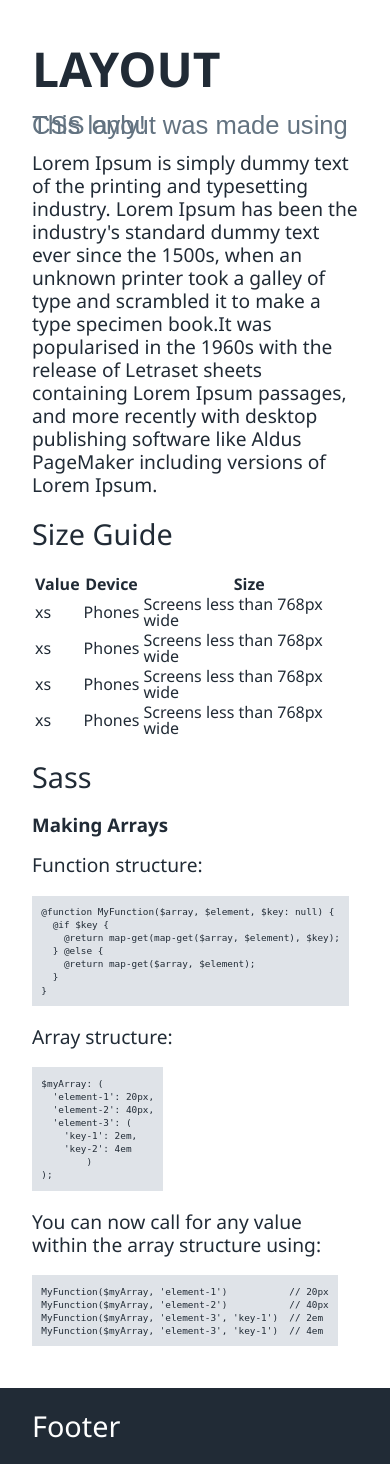
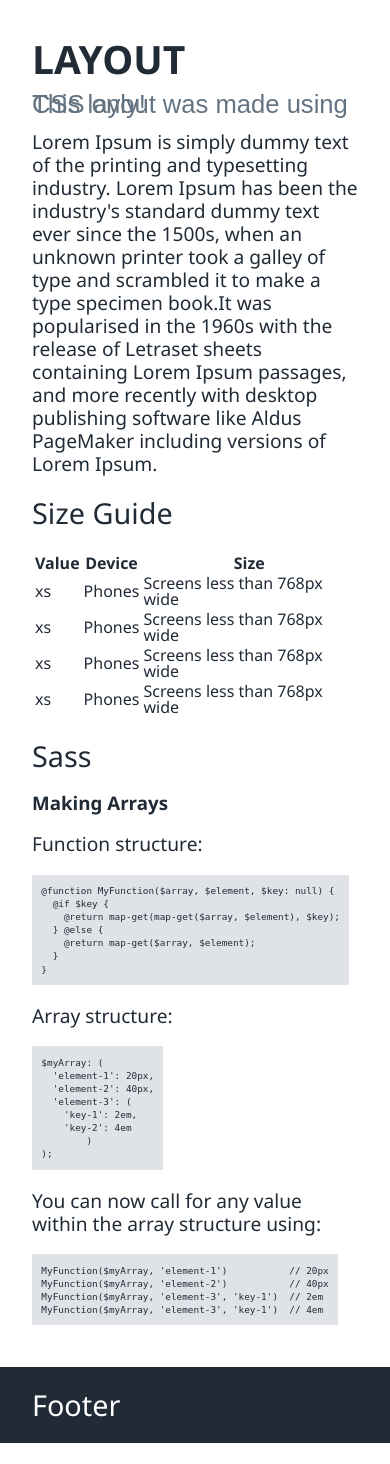
Before and after one commit to CasperMobit/LearnSite, a PHP site: page /modules/layout.php in a window 390 px wide. Shown: the part 67-1531 px from the top of the page. After the commit the page ends 1510 px from the top, so only its background shows below. Run offline with PHP 8.4, Linux system fonts and the light colour scheme.

Commit message:
Made adjustments to layout and responsiveness

```diff
--- a/components/header.html
+++ b/components/header.html
@@ -1,14 +1,14 @@
 <header>
 	<nav class="row">
-		<div class="col-3"></div>
-		<div class="col-6 content">
+		<div class="col-2"></div>
+		<div class="col-8 content">
 			<a href="#" class="btn" id="HamBrgBtn">@</a>
 			<a href="./javascript.php" class="btn">JavaScript</a>
 			<a href="./layout.php" class="btn">Layout</a>
 			<a href="./index.php" class="btn">Home</a>
 			<a href="./index.php" id="Logo">LearnSite</a>
 		</div>
-		<div class="col-3"></div>
+		<div class="col-2"></div>
 	</nav>
 </header>
 
--- a/css/_responsive.scss
+++ b/css/_responsive.scss
@@ -35,6 +35,6 @@
 	.col-6 {width: ColSize(10);}
 }
 @include ViewPort('xs') {
-	.col-3 {display: none;}
-	.col-6 {width: ColSize(12);}
+	.col-2, .col-3 {display: none;}
+	.col-6, .col-8 {width: ColSize(12);}
 }
--- a/css/_typeface.scss
+++ b/css/_typeface.scss
@@ -11,8 +11,8 @@ $font-size: (
 	'h1':		3em
 );
 
-$font-size_h1:			3em;
-$font-size_h1--xs:		3em;
+$font-size_h1:			2.6em;
+$font-size_h1--xs:		10vw;
 $font-size_h2:			1.8em;
 $font-size_p:			1.2em;
 $font-size_p--xs:		1.2em;
--- a/css/style.css
+++ b/css/style.css
@@ -204,10 +204,10 @@ footer {
 }
 
 @media screen and (max-width: 767px) {
-  .col-3 {
+  .col-2, .col-3 {
     display: none;
   }
-  .col-6 {
+  .col-6, .col-8 {
     width: 100%;
   }
 }
@@ -257,7 +257,7 @@ code {
 }
 
 h1 {
-  font-size: 3em;
+  font-size: 2.6em;
   font-weight: 600;
   line-height: 1;
   text-transform: uppercase;
@@ -293,7 +293,7 @@ p.meta {
 
 @media screen and (max-width: 767px) {
   h1 {
-    font-size: 3em;
+    font-size: 10vw;
   }
   p {
     font-size: 1.2em;
```
Also changed, not shown: javascript.php (+4 -4 lines), 1 other file.
